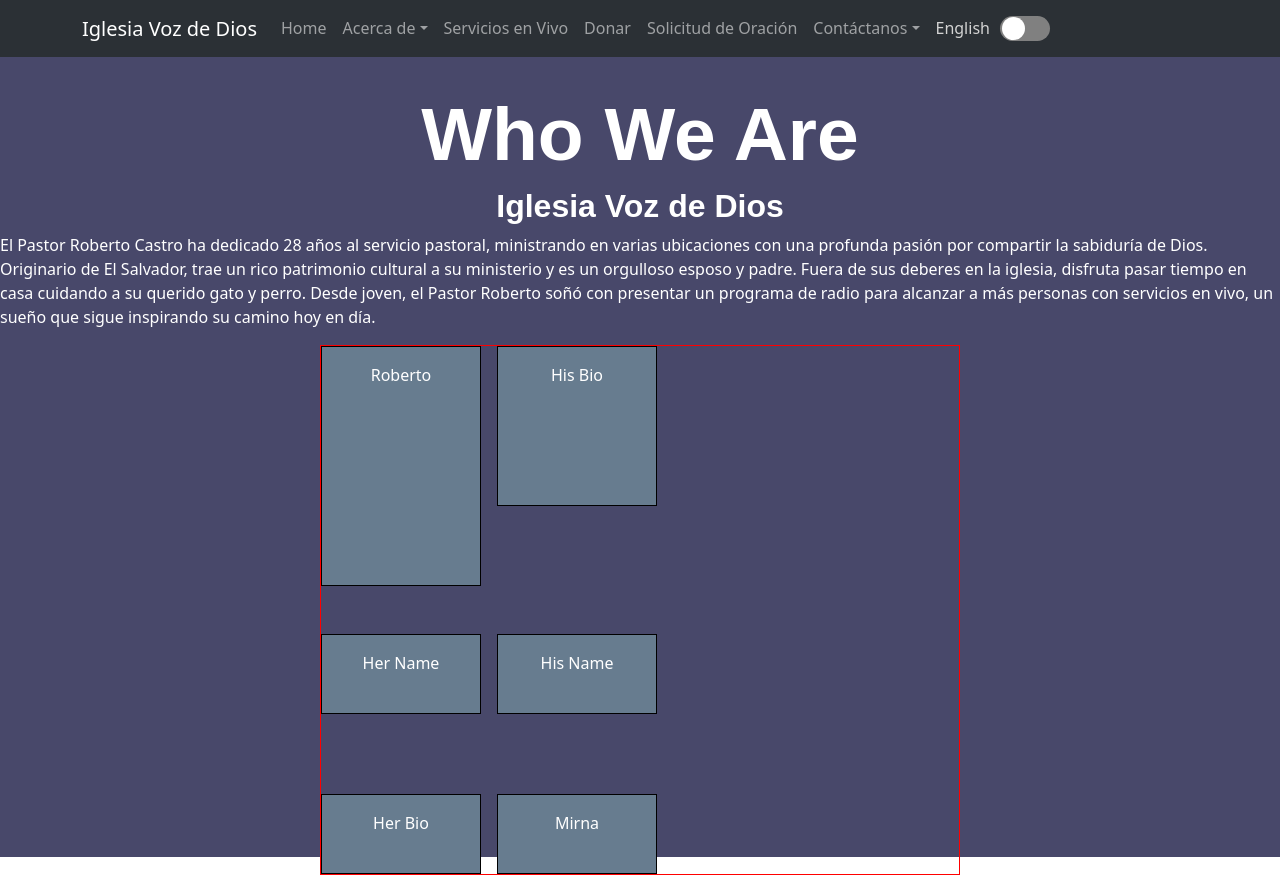
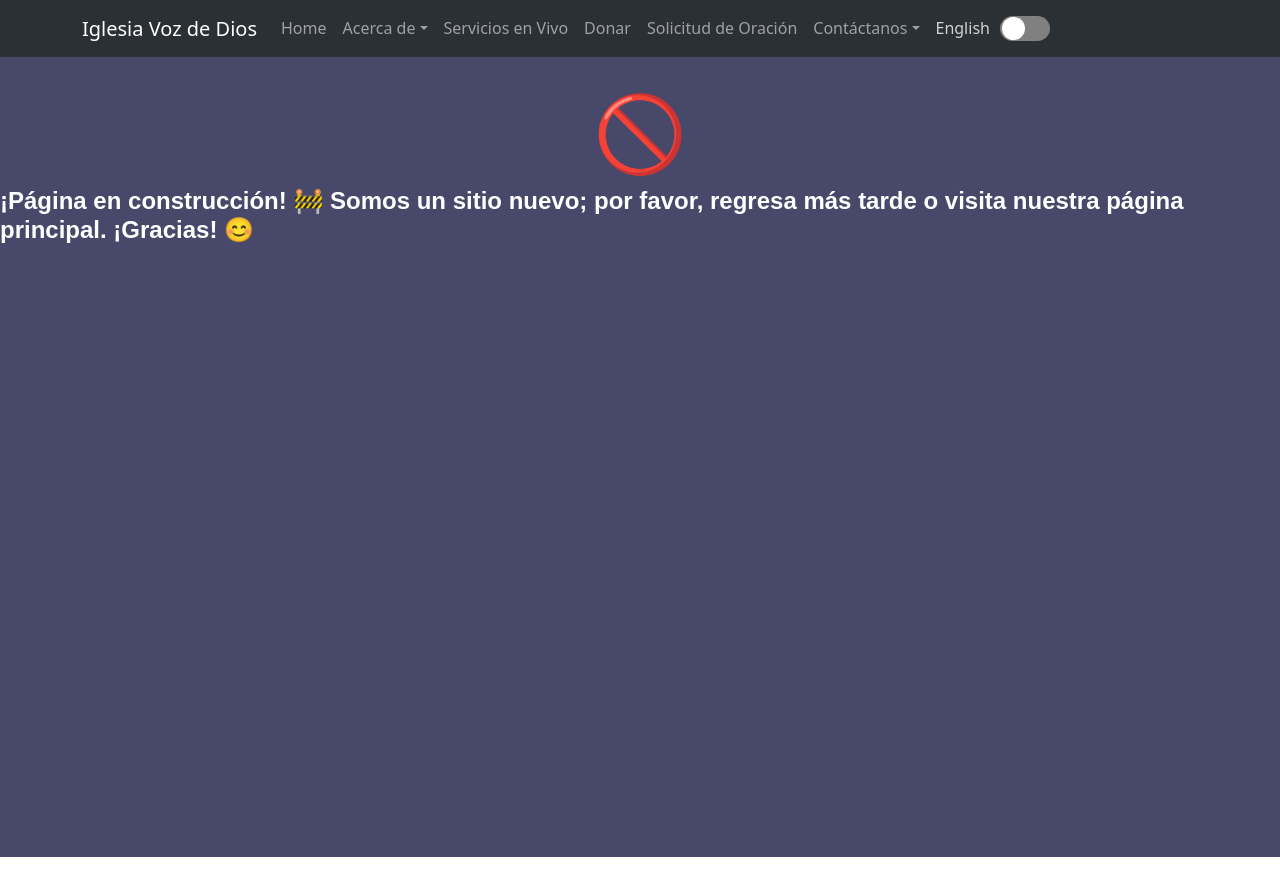
Before and after one commit to josuecaztro/IVDD-Final-Website, a React (Create React App) app in the folder front-End/: page /about in a window 1280 px wide. Built offline with nearby package versions, Linux system fonts and the light colour scheme; a web font is replaced by a local one.

Commit message:
finally new homepage photo for our temple

```diff
--- a/front-End/src/components/HomePage/App.css
+++ b/front-End/src/components/HomePage/App.css
@@ -13,7 +13,7 @@
   width: 100%;
   display: flex;
   height: 650px;
-  background-image: url("../../images/churchbig.jpg");
+  background-image: url("../../images/churchbig2.jpg");
   background-size: cover;
   background-repeat: no-repeat;
   background-position: center;
@@ -24,8 +24,8 @@
   justify-content: center;
   align-items: center;
   font-family: "sinter", sans-serif;
-font-weight: 700;
-font-style: normal;
+  font-weight: 700;
+  font-style: normal;
 }
 
 #headerbutton{
@@ -210,7 +210,8 @@ footer {
 
 #custom-verse{
   animation: flipIn 1s ease-out;
-  color: rgb(218, 218, 218);
+  color: white;
+  /* color: rgb(218, 218, 218); */
 }
 
 .social:hover{
--- a/front-End/src/components/WhoWeArePage/AboutUs.js
+++ b/front-End/src/components/WhoWeArePage/AboutUs.js
@@ -10,7 +10,9 @@ function DisplayAboutUs ( { language } ){
     return (
         <div id="full-wwa-page">
 
-            <h1>Who We Are</h1>
+            <h1>🚫</h1>
+<h4>¡Página en construcción! 🚧 Somos un sitio nuevo; por favor, regresa más tarde o visita nuestra página principal. ¡Gracias! 😊</h4>
+        {/* <h1>Who We Are</h1>
             <h2>Iglesia Voz de Dios</h2>
             <p>{aboutText[language].robertoBio}</p>
 
@@ -22,7 +24,7 @@ function DisplayAboutUs ( { language } ){
                 <div id="his-bio">His Bio</div>
                 <div id="her-bio">Her Bio</div>
                 <div id="mirna">Mirna</div>
-            </div>
+            </div> */}
 
         </div>
     )
```
Also changed, not shown: 1 other file (tests, documents, lock files or other folders).
